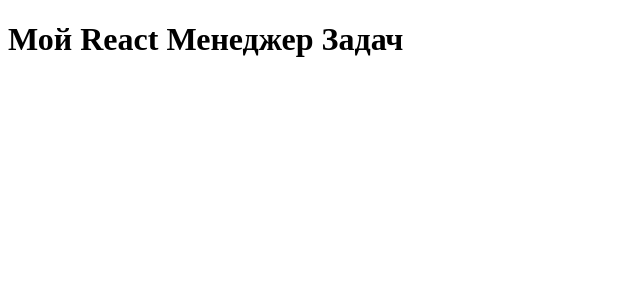
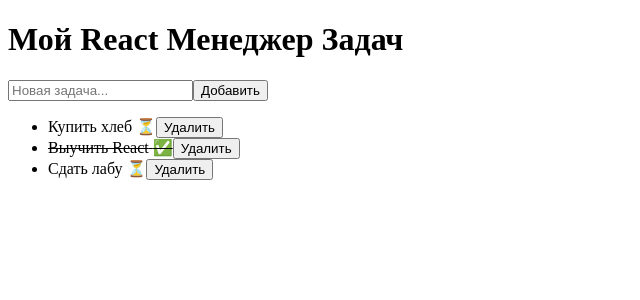
Before and after one commit to Fallingstash/web_lab3, a React (Vite) app: page / in a window 1280 px wide. Shown: the top 300 px of the page, without its empty margins (0-640 px from the left). Built offline with nearby package versions, Linux system fonts and the light colour scheme.

Commit message:
feat: implement add, delete, and toggle task logic with state lifting

```diff
--- a/src/App.jsx
+++ b/src/App.jsx
@@ -1,7 +1,39 @@
+import { useState } from 'react';
+import TaskList from './components/TaskList';
+import AddTaskForm from './components/AddTaskForm';
+
 function App() {
+
+  const [tasks, setTasks] = useState(
+    [
+    { id: 1, title: 'Купить хлеб', done: false },
+    { id: 2, title: 'Выучить React', done: true },
+    { id: 3, title: 'Сдать лабу', done: false }
+  ]
+  );
+
+  function handleAddTask(newTitle) {
+    let newTask = {id: crypto.randomUUID(), title: newTitle, done: false };
+    setTasks([...tasks, newTask]);
+  }
+
+  function handleDeleteTask(id) {
+    setTasks(tasks.filter(task => task.id != id));
+  }
+
+  function handleToggleTask(id) {
+  setTasks(tasks.map(task =>
+    task.id === id
+      ? { ...task, done: !task.done } // Если это та задача, создаем копию с противоположным done
+      : task // Если не та, оставляем без изменений
+  ));
+}
+
   return (
     <div>
       <h1>Мой React Менеджер Задач</h1>
+      <AddTaskForm onAdd={handleAddTask} />
+      <TaskList tasks={tasks} onDelete={handleDeleteTask} onToggle={handleToggleTask} />
     </div>
   );
 }
--- /dev/null
+++ b/src/components/AddTaskForm.jsx
@@ -0,0 +1,36 @@
+import { useState } from 'react';
+
+function AddTaskForm({ onAdd }) {
+  // Переименовали для удобства понимания
+  const [taskName, setTaskName] = useState("");
+
+  const handleSubmit = (event) => {
+    event.preventDefault();
+
+    // Проверяем: если пустая строка или пробелы — выходим
+    if (taskName.trim() === "") {
+        return;
+    }
+
+    // Передаем наверх в App.jsx
+    onAdd(taskName);
+
+    // Очищаем поле (вызываем функцию-сеттер)
+    setTaskName("");
+  };
+
+  return (
+    <form onSubmit={handleSubmit}>
+      {/* Управляемый инпут (Controlled Input) */}
+      <input
+        type="text"
+        value={taskName} // Значение берется из стейта
+        onChange={(e) => setTaskName(e.target.value)} // При каждом вводе обновляем стейт
+        placeholder="Новая задача..."
+      />
+      <button type="submit">Добавить</button>
+    </form>
+  );
+}
+
+export default AddTaskForm;
--- /dev/null
+++ b/src/components/TaskItem.jsx
@@ -0,0 +1,29 @@
+import { useState } from 'react';
+
+function TaskItem({ title, done, onDelete, onToggle }) { // переименовали входящий пропс
+
+  // Функция-обработчик клика
+  const handleClick = () => {
+    onToggle();
+  };
+
+  const handleDeleteClick = () => {
+    e.stopPropagation(); // Останавливаем всплытие!
+    onDelete()
+  };
+
+  return (
+    <li
+      onClick={handleClick}
+      style={{
+        cursor: 'pointer', // Чтобы было видно, что на это можно кликнуть
+        textDecoration: done ? 'line-through' : 'none'
+      }}
+    >
+      {title} {done ? '✅' : '⏳'}
+      <button text="Delete" onClick={() => handleDeleteClick()}>Удалить</button>
+    </li>
+  );
+}
+
+export default TaskItem;
--- /dev/null
+++ b/src/components/TaskList.jsx
@@ -0,0 +1,15 @@
+import TaskItem from './TaskItem';
+
+// Этот компонент получает массив задач через props
+function TaskList({ tasks, onDelete, onToggle }) {
+  return (
+    <ul>
+      {/* Мы используем map, чтобы превратить массив данных в массив компонентов */}
+      {tasks.map((task) => (
+        <TaskItem key={task.id} title={task.title} done={task.done} onDelete={() => onDelete(task.id)} onToggle={() => onToggle(task.id)}/>
+      ))}
+    </ul>
+  );
+}
+
+export default TaskList;
```
